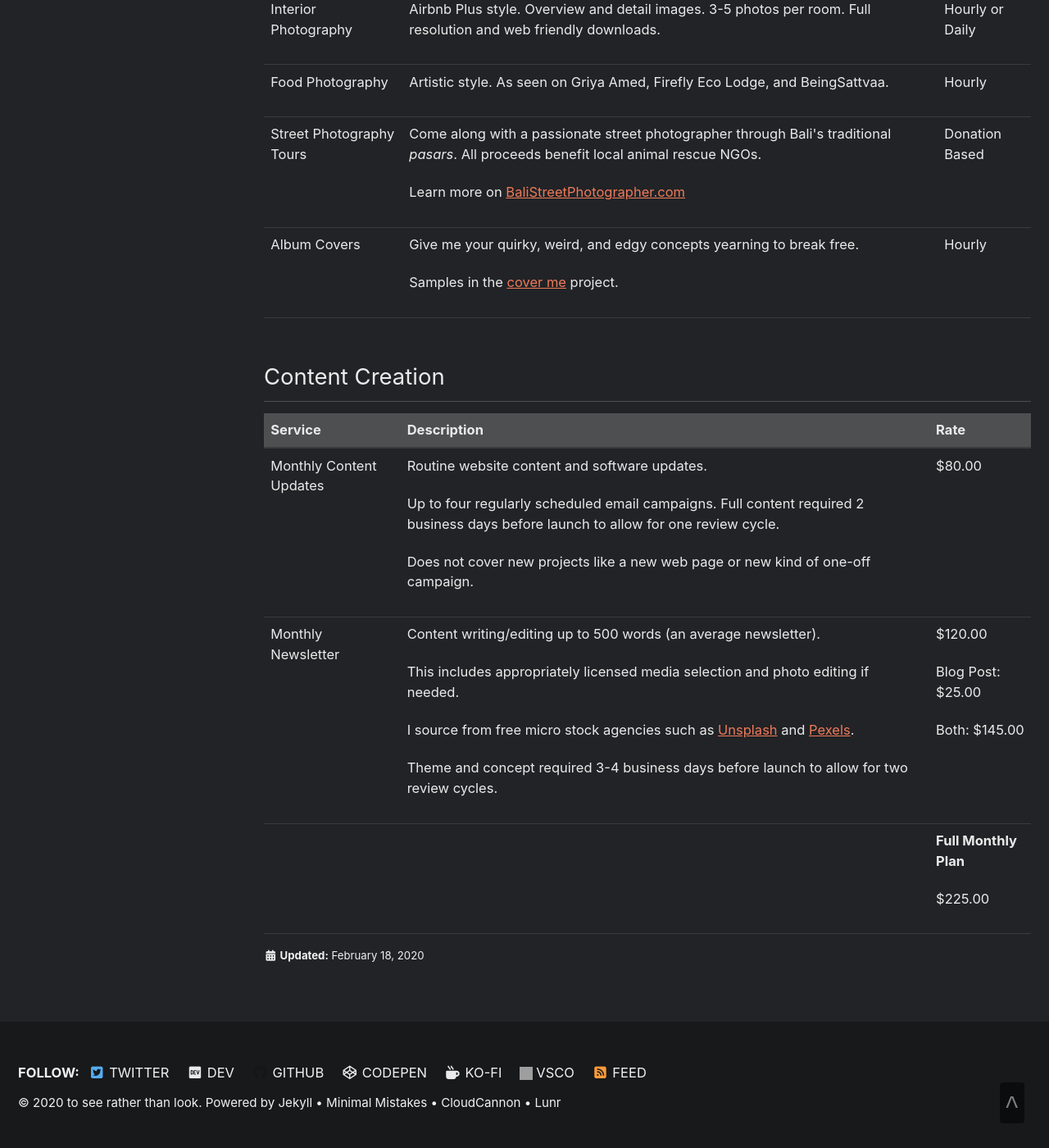
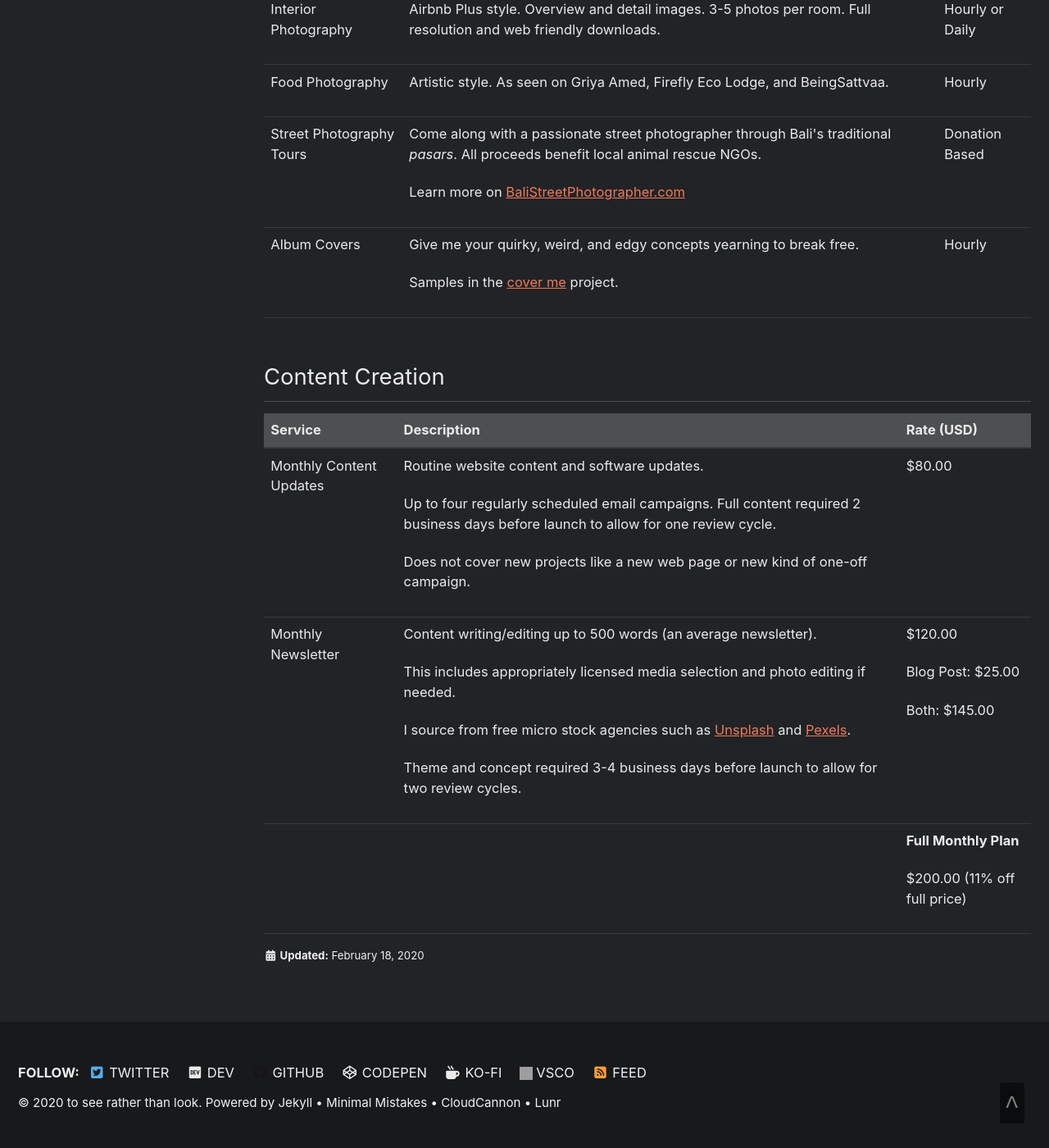
Before and after one commit to marklchaves/caughtmyeye, a Jekyll site: the page built from _pages/offerings.md, in a window 1280 px wide and 1400 px high, scrolled down 533 px. Shown: the whole window at 82% size. Built offline with Jekyll 4.4.1, drawn with Linux system fonts in a browser that asks for light colours; cached includes are drawn as plain includes; nearby versions of some CDN libraries; grey boxes are pictures that could not be loaded.

Commit message:
Updated '_pages/offerings.md' via CloudCannon

```diff
--- a/_pages/offerings.md
+++ b/_pages/offerings.md
@@ -81,7 +81,7 @@ date: 2020-02-18 12:35:00 +0800
   <tr>
     <th>Service</th>
     <th>Description</th>
-    <th>Rate</th>
+    <th>Rate (USD)</th>
   </tr>
 </thead>
 <tbody>
@@ -115,7 +115,7 @@ date: 2020-02-18 12:35:00 +0800
     <td></td>
     <td>
         <p><strong>Full Monthly Plan</strong></p>
-        <p>$225.00</p>
+        <p>$200.00 (11% off full price)</p>
     </td>
   </tr>
 </tbody>
```
